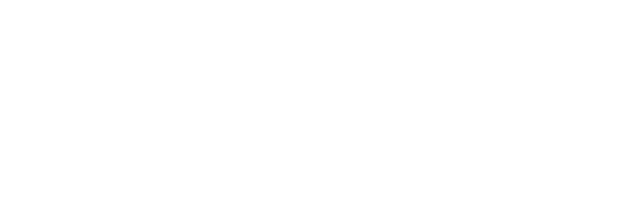
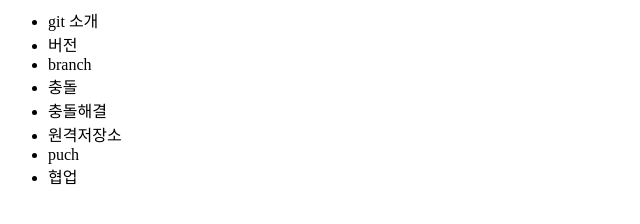
Before and after one commit to rkdfiddnr/opentutorials_git_rkdfiddnr, a plain HTML site: page index.html in a window 1280 px wide. Shown: the whole page, without its empty margins (0-640 px from the left). Drawn offline with Linux system fonts and the light colour scheme.

Commit message:
heade ul li추가

```diff
--- a/index.html
+++ b/index.html
@@ -1,3 +1,20 @@
 <html>
-<body></body>
+<header></header>
+<body>
+	<div>
+		<ul>
+
+			<li>git 소개</li>
+			<li>버전</li>
+			<li>branch</li>
+			<li>충돌</li>
+			<li>충돌해결</li>
+			<li>원격저장소</li>
+			<li>puch</li>
+			<li>협업</li>
+
+
+		</ul>
+	</div>
+</body>
 </html>
```
